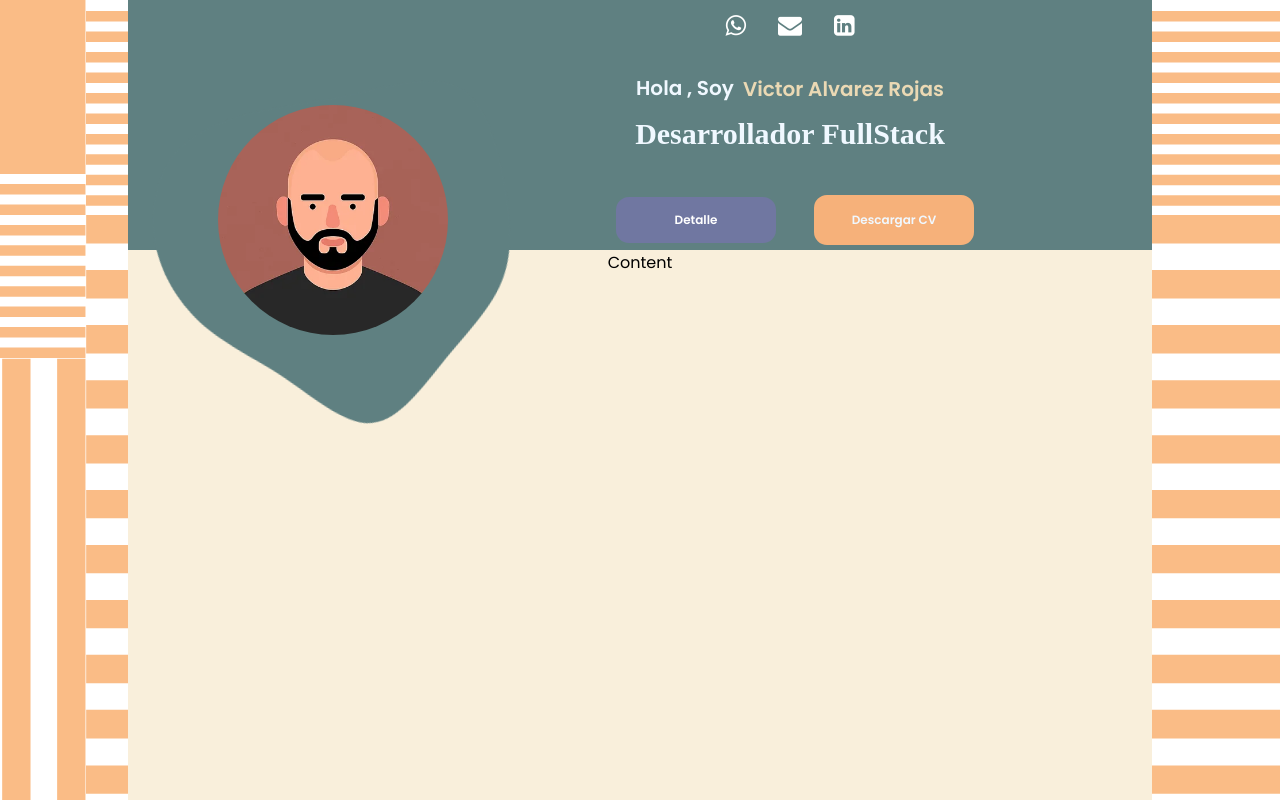
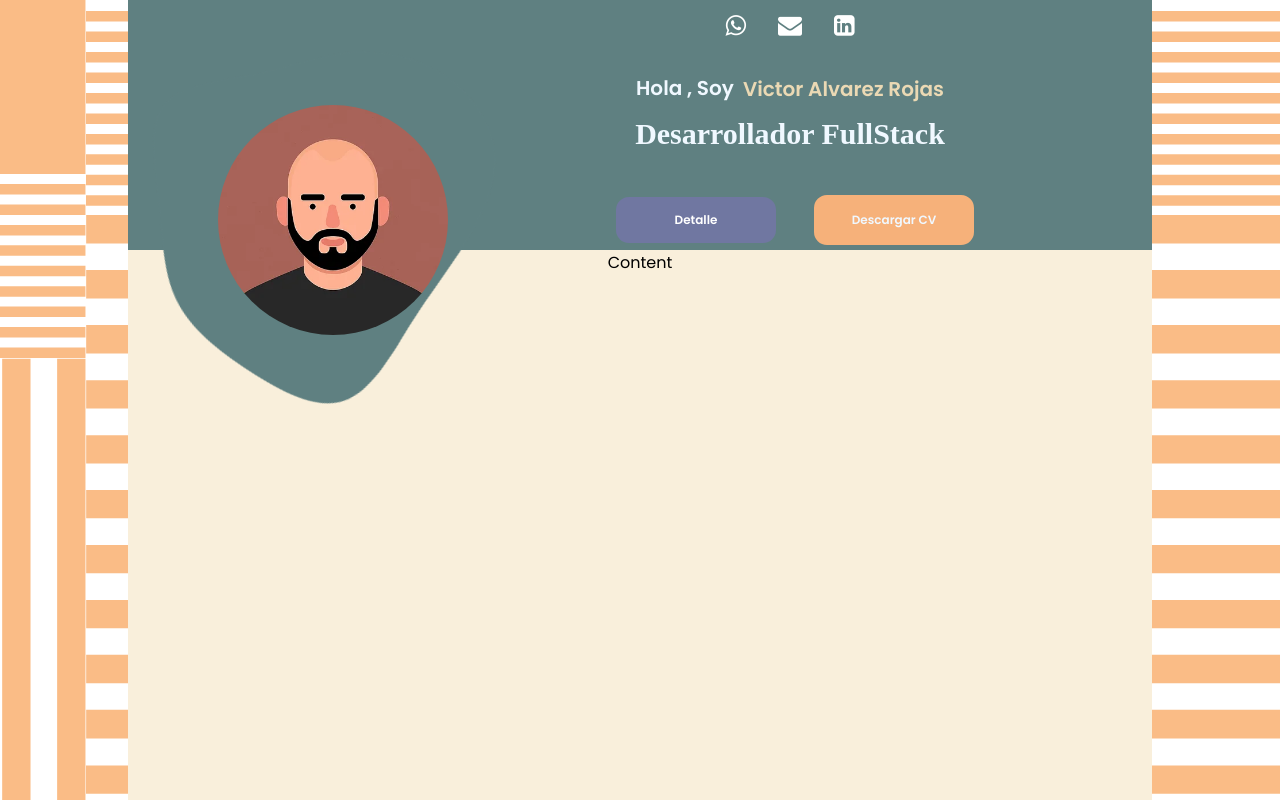
Before and after one commit to victorfelipealvarezrojas/ivitae, a React (Vite) app: page / in a window 1280 px wide. Shown: the top 800 px of the page. Built offline with nearby package versions, Linux system fonts and the light colour scheme; a web font is replaced by a local one.

Commit message:
cambio efecto backgroind img profile

```diff
--- a/src/ui/components/molecules/profile/profilePicture.css
+++ b/src/ui/components/molecules/profile/profilePicture.css
@@ -10,13 +10,13 @@
 }
 
 .background-img {
-  margin-top: -50px;
+  margin-top: -60px;
   width: 410px;
   height: 600px;
   background-image: url("./../../../assets/header/blob-haikei-5.svg");
   background-size: cover;
   background-position: center;
-  animation: rotateImage 10s linear infinite;
+  animation: rotateImage 6s linear infinite;
 }
 
 .foreground-img {
```
